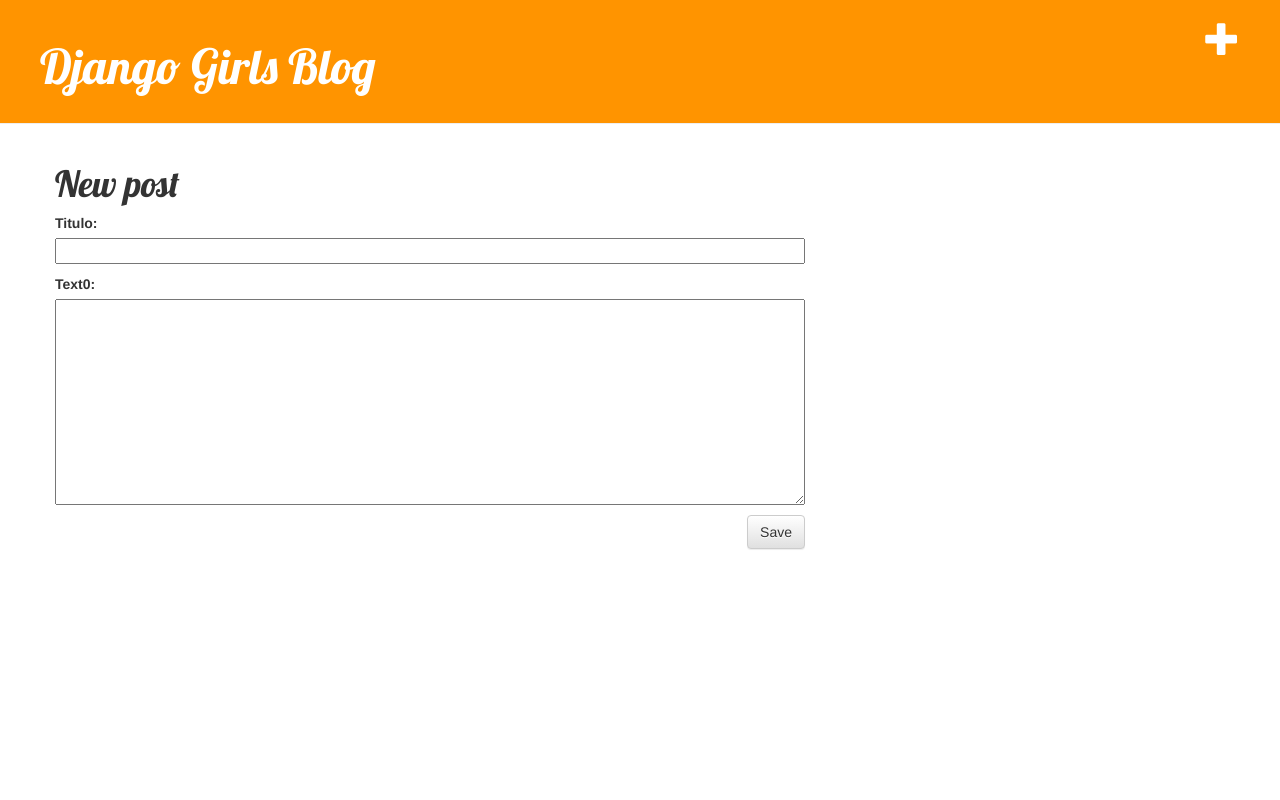
After one commit to darwin18091993/tutorial_django, a Django app: page /post/new/ in a window 1280 px wide. The commit adds this page. Run offline with Django 3.2, Linux system fonts and the light colour scheme; the visitor is signed in with stand-in values (Sample User, id 1); some libraries are stand-ins or nearby versions.

Commit message:
edicion 3
blog 3

```diff
--- /dev/null
+++ b/app1/forms.py
@@ -0,0 +1,9 @@
+from django import  forms
+from app1 import  models
+
+class PostForm(forms.ModelForm):
+
+    #le decimos a django que modelo debe usar para cear este formulario
+    class Meta:
+        model=models.Post
+        fields=('titulo','text0',)
--- /dev/null
+++ b/app1/static/css/blog.css
@@ -0,0 +1,47 @@
+.page-header {
+    background-color: #ff9400;
+    margin-top: 0;
+    padding: 20px 20px 20px 40px;
+}
+
+.page-header h1, .page-header h1 a, .page-header h1 a:visited, .page-header h1 a:active {
+    color: #ffffff;
+    font-size: 36pt;
+    text-decoration: none;
+}
+
+.content {
+    margin-left: 40px;
+}
+
+h1, h2, h3, h4 {
+    font-family: 'Lobster', cursive;
+}
+
+.date {
+    float: right;
+    color: #828282;
+}
+
+.save {
+    float: right;
+}
+
+.post-form textarea, .post-form input {
+    width: 100%;
+}
+
+.top-menu, .top-menu:hover, .top-menu:visited {
+    color: #ffffff;
+    float: right;
+    font-size: 26pt;
+    margin-right: 20px;
+}
+
+.post {
+    margin-bottom: 70px;
+}
+
+.post h1 a, .post h1 a:visited {
+    color: #000000;
+}
--- /dev/null
+++ b/app1/templates/app1/base.html
@@ -0,0 +1,29 @@
+{% load staticfiles %}
+<html>
+    <head>
+        <title>Django Girls blog</title>
+        <link rel="stylesheet" href="//maxcdn.bootstrapcdn.com/bootstrap/3.2.0/css/bootstrap.min.css">
+        <link rel="stylesheet" href="//maxcdn.bootstrapcdn.com/bootstrap/3.2.0/css/bootstrap-theme.min.css">
+        <link href='//fonts.googleapis.com/css?family=Lobster&subset=latin,latin-ext' rel='stylesheet' type='text/css'>
+        <link rel="stylesheet" href="{% static 'css/blog.css' %}">
+    </head>
+    <body>
+        <div class="page-header">
+            {% if user.is_authenticated %}
+    <a href="{% url 'post_new' %}" class="top-menu"><span class="glyphicon glyphicon-plus"></span></a>
+{% endif %}
+            <h1><a href="/">Django Girls Blog</a></h1>
+        </div>
+
+
+
+        <div class="content container">
+            <div class="row">
+                <div class="col-md-8">
+                {% block content %}
+                {% endblock %}
+                </div>
+            </div>
+        </div>
+    </body>
+</html>
--- /dev/null
+++ b/app1/templates/app1/post_edit.html
@@ -0,0 +1,10 @@
+{% extends 'app1/base.html' %}
+
+{% block content %}
+    <h1>New post</h1>
+    <form method="POST" class="post-form">
+        {% csrf_token %}
+        {{ form.as_p }}
+        <button type="submit" class="save btn btn-default">Save</button>
+    </form>
+{% endblock %}
--- a/app1/urls.py
+++ b/app1/urls.py
@@ -2,4 +2,7 @@
 from . import views
 urlpatterns = [
     url(r'^$', views.post_list, name='post_list'),
+    url(r'^post/(?P<pk>[0-9]+)/$', views.post_detail, name='post_detail'),
+    url(r'^post/new/$', views.post_new, name='post_new'),
+     url(r'^post/(?P<pk>[0-9]+)/edit/$', views.post_edit, name='post_edit'),
 ]
--- a/app1/views.py
+++ b/app1/views.py
@@ -1,4 +1,43 @@
-from django.shortcuts import render
+from django.shortcuts import render, get_object_or_404, redirect
+from django.utils import timezone
+
+from app1 import models
+from app1.forms import PostForm
+from .models import Post
 
 def post_list(request):
-    return render(request, 'app1/post_list.html', {})
+    posts=models.Post.objects.filter(fecha_creacion= timezone.now())
+    return render(request, 'app1/post_list.html', {'posts':posts})
+
+
+def post_detail(request, pk):
+    post = get_object_or_404(Post, pk=pk)
+    return render(request, 'app1/post_detail.html', {'post': post})
+
+def post_new(request):
+    if request.method == "POST":
+        form = PostForm(request.POST)
+        if form.is_valid():
+            post = form.save(commit=False)
+            post.autor = request.user
+            post.fecha_creacion = timezone.now()
+            post.save()
+            return redirect('post_detail', pk=post.pk)
+    else:
+        form = PostForm()
+    return render(request, 'app1/post_edit.html', {'form': form})
+
+
+def post_edit(request, pk):
+    post = get_object_or_404(Post, pk=pk)
+    if request.method == "POST":
+        form = PostForm(request.POST, instance=post)
+        if form.is_valid():
+            post = form.save(commit=False)
+            post.autor = request.user
+            post.fecha_creacion = timezone.now()
+            post.save()
+            return redirect('post_detail', pk=post.pk)
+    else:
+        form = PostForm(instance=post)
+    return render(request, 'app1/post_edit.html', {'form': form})
--- a/tutorial_django/settings.py
+++ b/tutorial_django/settings.py
@@ -121,4 +121,4 @@
 # https://docs.djangoproject.com/en/1.9/howto/static-files/
 
 STATIC_URL = '/static/'
-STATIC_ROOT=os.path.join(BASE_DIR,'static')
+STATIC_ROOT=os.path.join(BASE_DIR, 'app1/static')
```
Also changed, not shown: app1/templates/app1/post_detail.html (added, +17 -0 lines), app1/templates/app1/post_list.html (+12 -22 lines).
